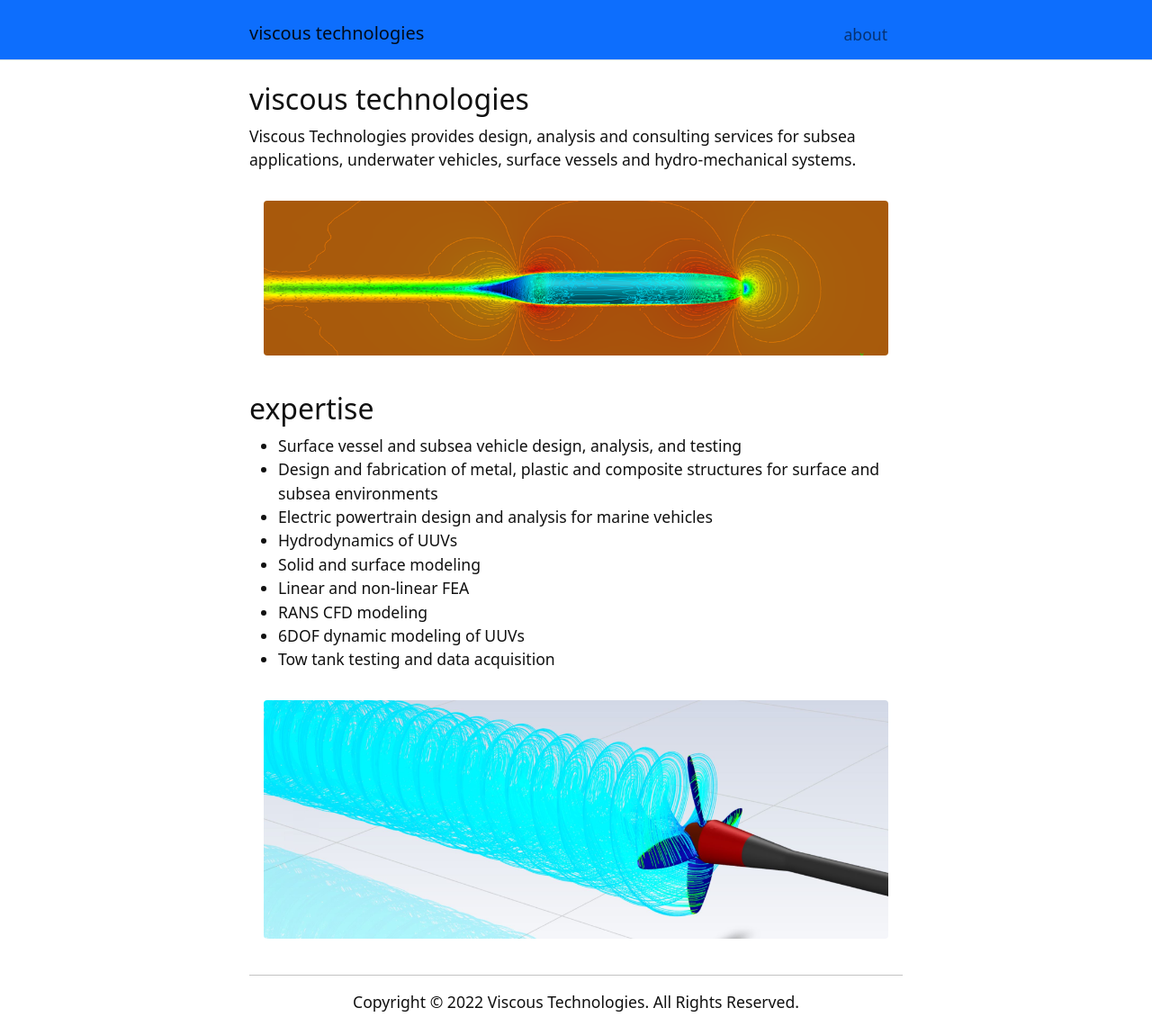
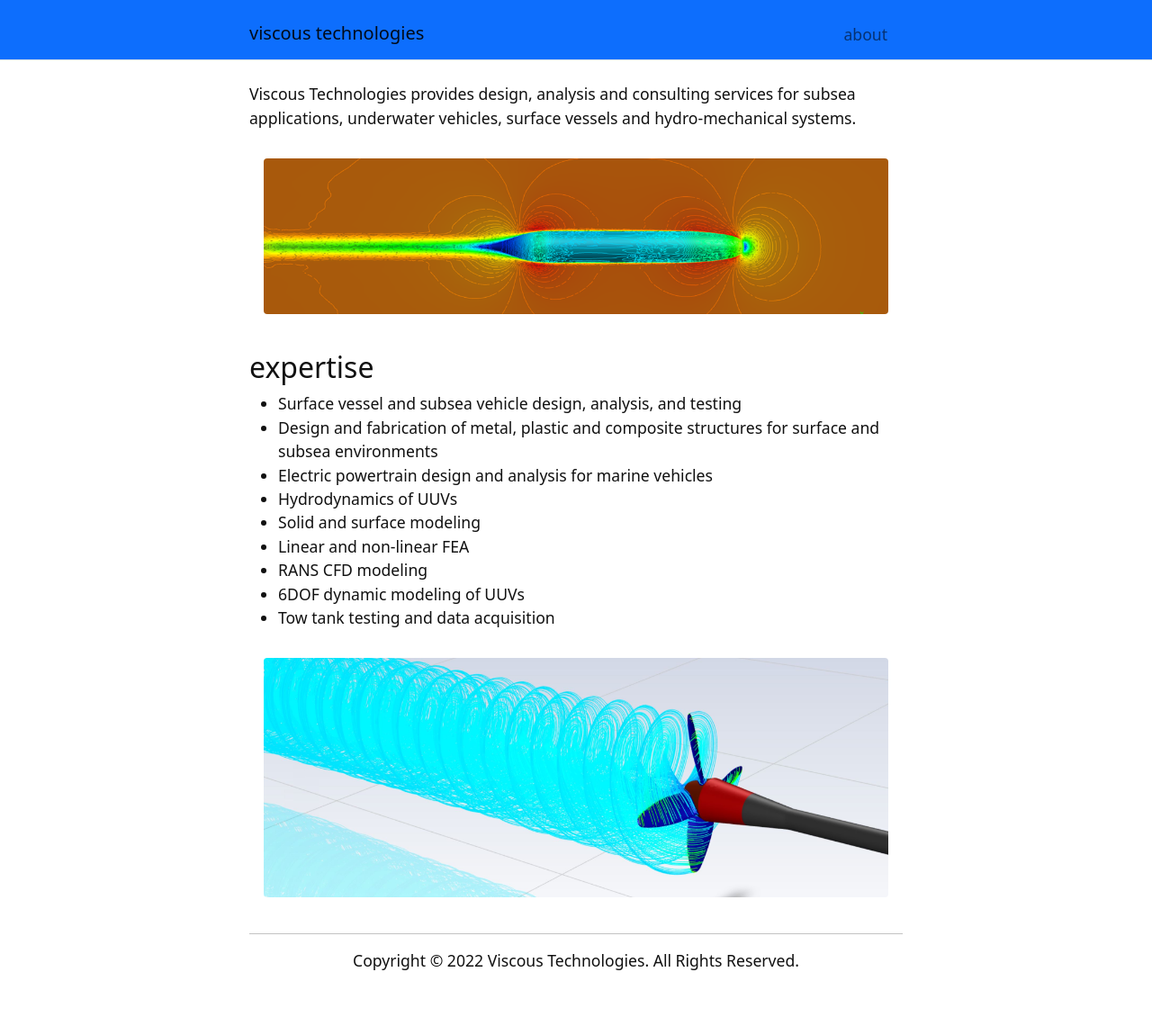
Before and after one commit to ccluett/viscous.tech, a Jekyll site: the page built from index.md, in a window 1280 px wide. Shown: the whole page at 90% size. Built offline with Jekyll 4.4.1, drawn with Linux system fonts in a browser that asks for light colours; after the commit the page ends 1104 px from its top, so only the background shows below that.

Commit message:
Update index.md

```diff
--- a/index.md
+++ b/index.md
@@ -3,7 +3,6 @@ title: Viscous Technologies
 layout: default
 ---
 
-## viscous technologies
 Viscous Technologies provides design, analysis and consulting services for subsea applications, underwater vehicles, surface vessels and hydro-mechanical systems.
 
 {% include figure.html img="Picture1.png" width="100%" %}
```
